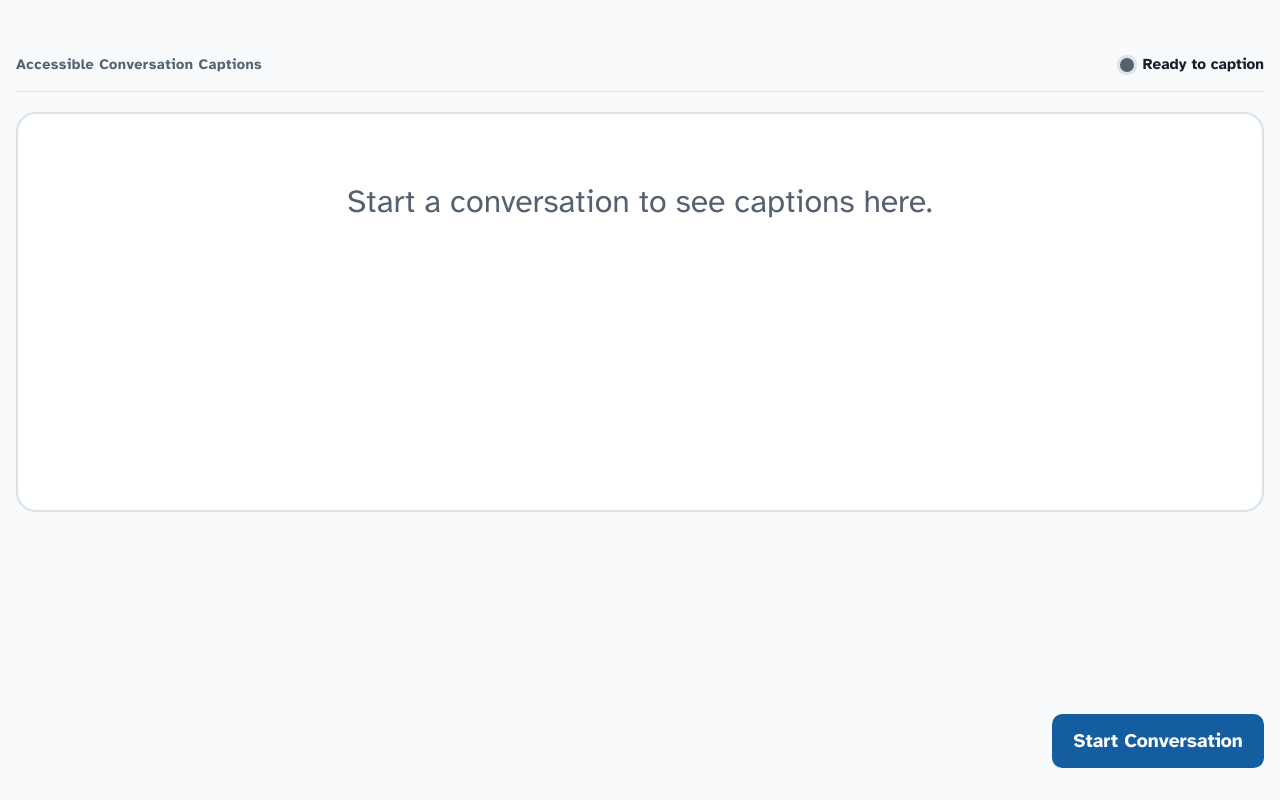
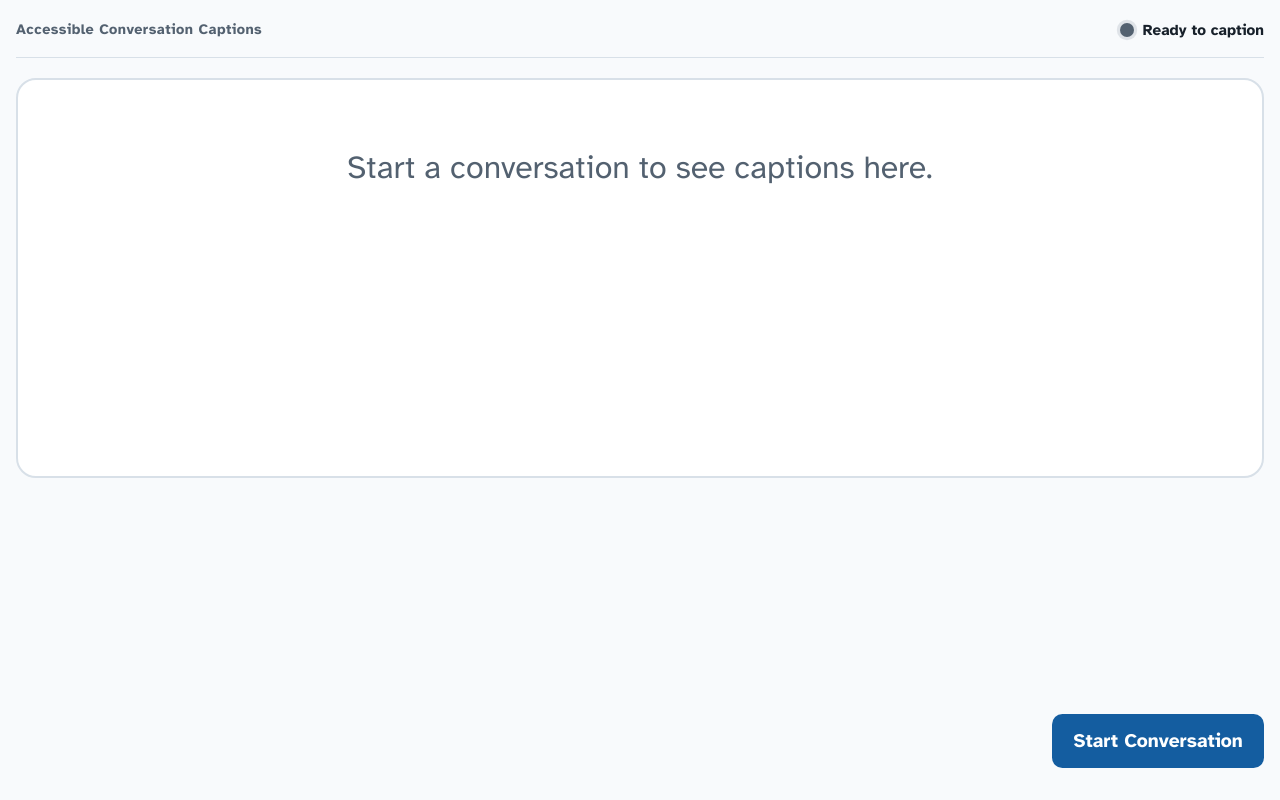
Before and after one commit to Madziyi/caption-assist, a Next.js app: page / in a window 1280 px wide. Built offline with nearby package versions, Linux system fonts and the light colour scheme.

Commit message:
style: reclaim caption stage space

```diff
--- a/src/app/globals.css
+++ b/src/app/globals.css
@@ -35,7 +35,7 @@ h1, h2, h3 { font-family: Inter, system-ui, sans-serif; letter-spacing: -0.02em;
   width: min(100% - 2rem, 80rem);
   min-height: 100svh;
   margin: 0 auto;
-  padding: clamp(1.25rem, 3vw, 3rem) 0 2rem;
+  padding: clamp(0.125rem, 0.3vw, 0.3rem) 0 2rem;
   display: flex;
   flex-direction: column;
   gap: 1.25rem;
@@ -113,9 +113,9 @@ h1 { margin: 0.1rem 0 0; font-size: clamp(2rem, 4vw, 3.25rem); }
 .interim-caption { color: #1c4266; }
 .caption-placeholder { max-width: 40rem; margin: 0; color: var(--muted); font-size: clamp(1.3rem, 2.5vw, 2rem); }
 .speaker-identity { display: inline-flex; align-items: center; justify-content: center; gap: 0.45rem; width: fit-content; max-width: 100%; border: 0; padding: 0.1rem 0.25rem; color: inherit; background: transparent; cursor: pointer; font-size: 1rem; font-weight: 700; letter-spacing: 0.05em; text-transform: uppercase; }
-.speaker-identity-live { align-self: end; }
+.speaker-identity-live { align-self: start; }
 .speaker-identity-someone { color: var(--muted); cursor: default; }
-.live-caption-scroll { width: 100%; max-height: clamp(8rem, 22vh, 16rem); overflow-y: auto; display: grid; place-items: center; }
+.live-caption-scroll { width: 100%; min-height: 0; align-self: stretch; overflow-y: auto; display: grid; place-items: center; }
 
 .history { display: flex; flex-direction: column; gap: 1.2rem; min-height: 5rem; }
 .history-group { display: flex; flex-direction: column; gap: 0.35rem; max-width: 72%; }
```
Also changed, not shown: 2 other files (tests, documents, lock files or other folders).
